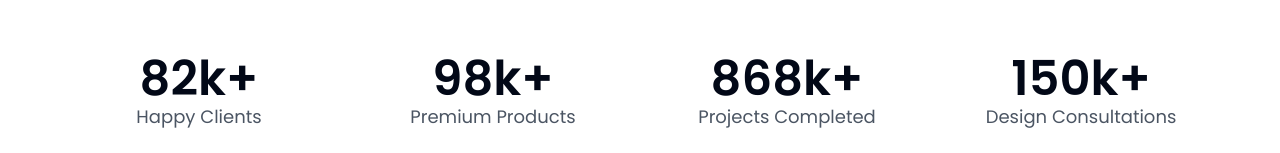
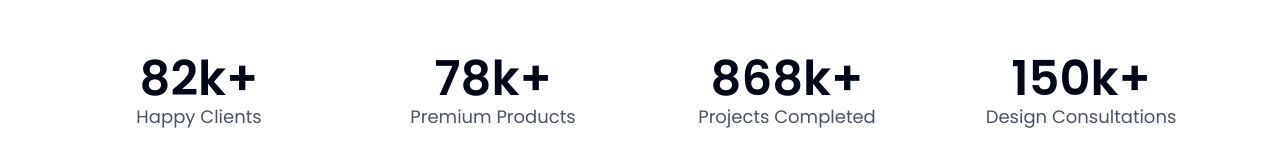
Before and after one commit to shashankaz/relix, a React (Vite) app: page / in a window 1280 px wide. Shown: the part 301-454 px from the top of the page. Built offline with nearby package versions, Linux system fonts and the light colour scheme; a web font is replaced by a local one.

Commit message:
fix: update premium products number from 98k+ to 78k+

```diff
--- a/src/pages/Home/index.tsx
+++ b/src/pages/Home/index.tsx
@@ -44,7 +44,7 @@ const Home = () => {
       <div className="my-10 md:my-14 grid grid-cols-2 sm:grid-cols-4 gap-6 text-center">
         {[
           { number: "82k+", label: "Happy Clients" },
-          { number: "98k+", label: "Premium Products" },
+          { number: "78k+", label: "Premium Products" },
           { number: "868k+", label: "Projects Completed" },
           { number: "150k+", label: "Design Consultations" },
         ].map((stat, index) => (
```
